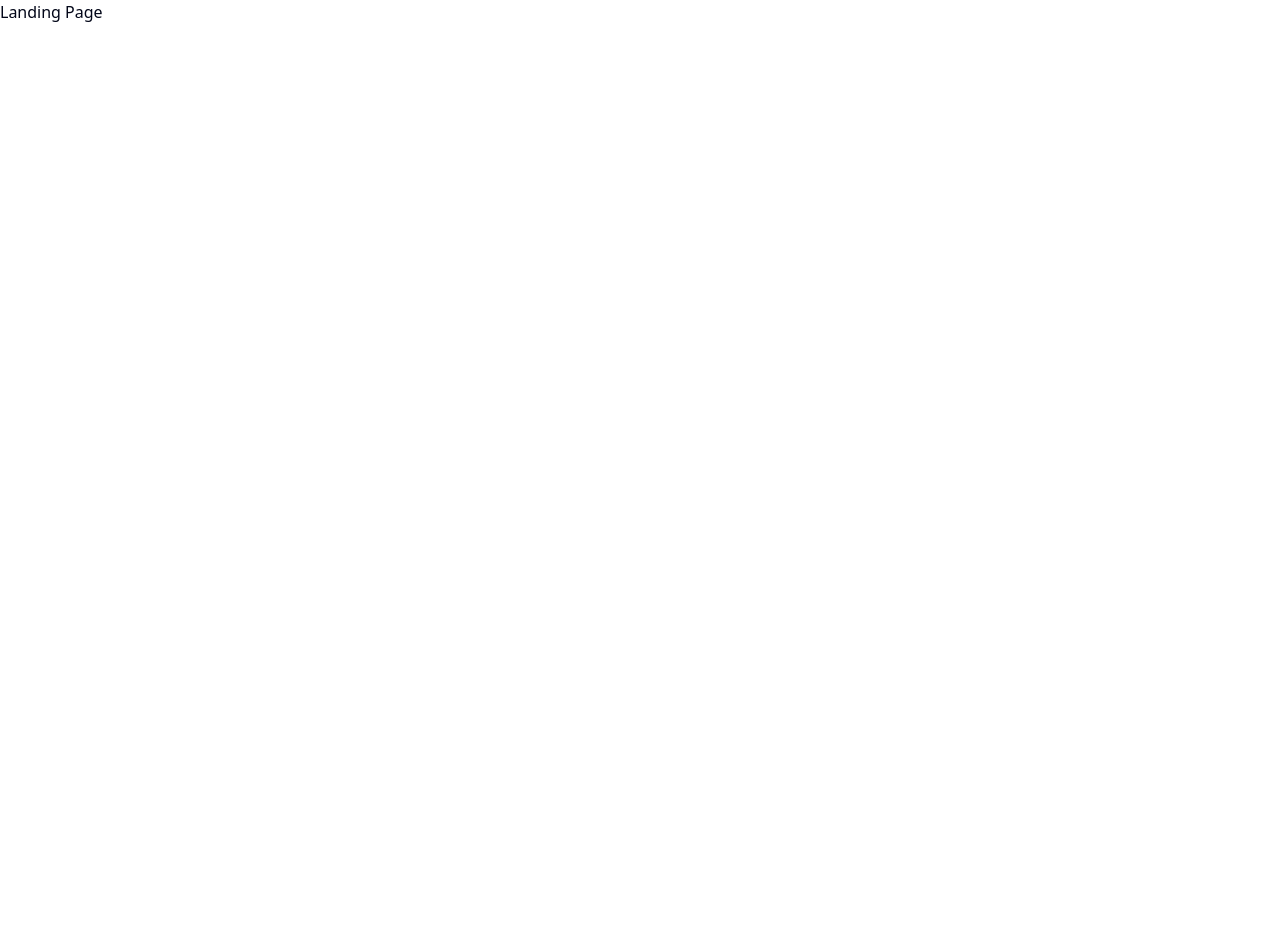
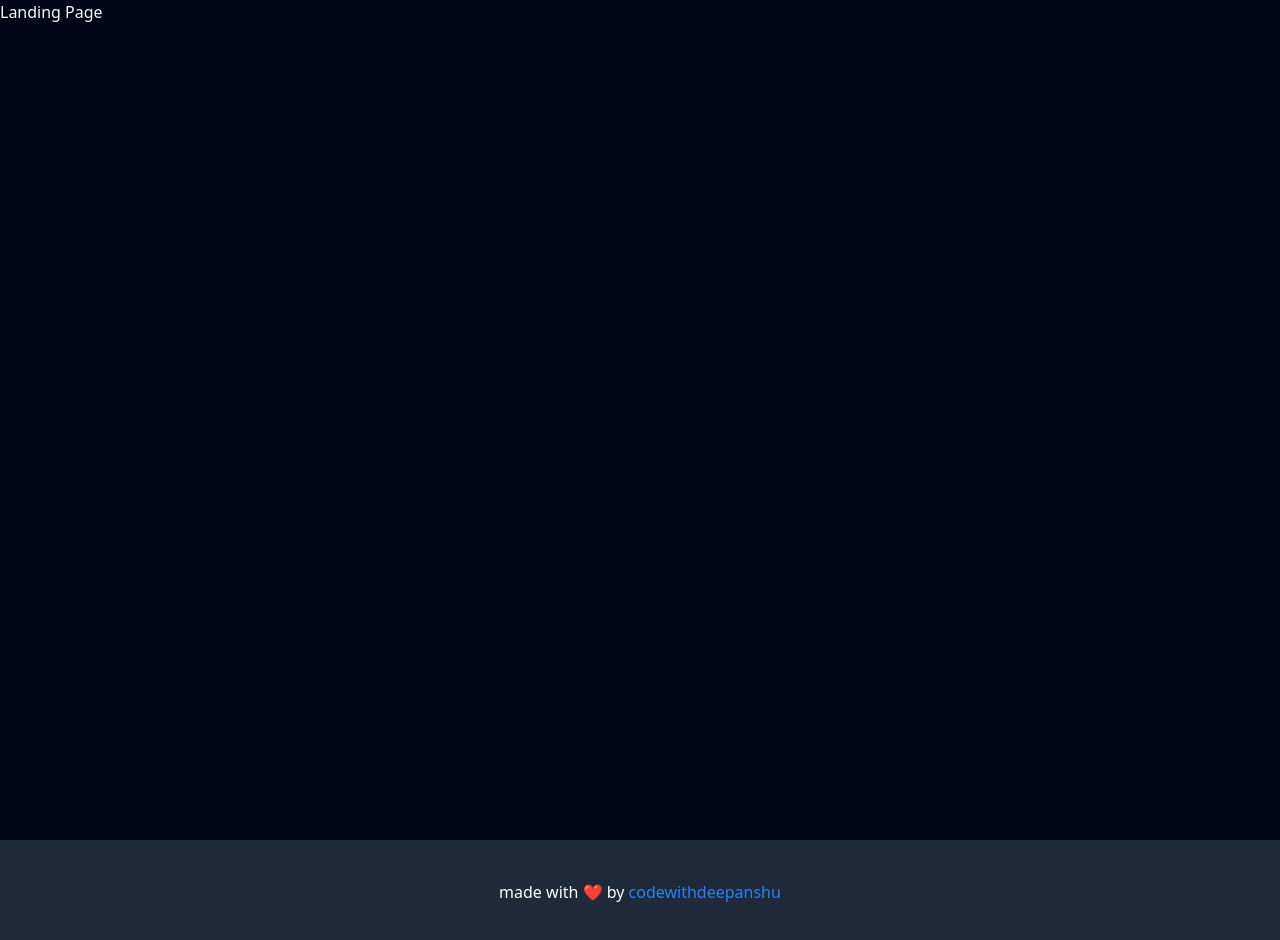
Before and after one commit to Deepanshu-Baghel/url-shortener, a React (Vite) app in the folder url-shortener/: page / in a window 1280 px wide. Shown: the top 940 px of the page. Before the commit the page ends 800 px from the top, so only its background shows below. Built offline with nearby package versions, Linux system fonts and the light colour scheme.

Commit message:
fix: correct casing for AppLayout element and refine AppLayout structure

```diff
--- a/url-shortener/src/App.jsx
+++ b/url-shortener/src/App.jsx
@@ -11,7 +11,7 @@ import RedirectLink from './pages/redirect-link'
 
 const router = createBrowserRouter([
   {
-      Element: <AppLayout/>,
+      element: <AppLayout/>,
       children: [
           { path: "/", element: <LandingPage/> },
           { path: "/dashboard", element: <Dashboard/> },
--- a/url-shortener/src/Layout/app-layout.jsx
+++ b/url-shortener/src/Layout/app-layout.jsx
@@ -1,15 +1,18 @@
 import React from "react";
 import { Outlet } from "react-router-dom";
 
-const AppLayout = ({ children }) => {
+
+const AppLayout = () => {
   return (
     <div >
-      <main>
+      <main className="min-h-screen container " >
         {/*Header*/}
         <Outlet/>
 
       </main>
-      {/*Footer*/}
+      <div className="text-center p-10 bg-gray-800 mt-10 text-white">
+        made with ❤️ by <a href="codewithdeepanshu.me" className="text-blue-500 hover:underline">codewithdeepanshu</a>
+      </div>
     </div>
   );
 };
--- a/url-shortener/src/index.css
+++ b/url-shortener/src/index.css
@@ -78,9 +78,7 @@
   --sidebar-accent-foreground: oklch(0.208 0.042 265.755);
   --sidebar-border: oklch(0.929 0.013 255.508);
   --sidebar-ring: oklch(0.704 0.04 256.788);
-}
 
-.dark {
   --background: oklch(0.129 0.042 264.695);
   --foreground: oklch(0.984 0.003 247.858);
   --card: oklch(0.208 0.042 265.755);
```
